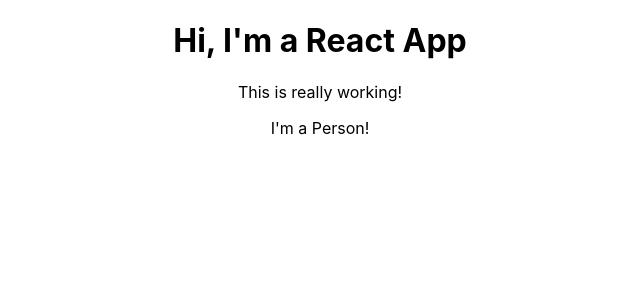
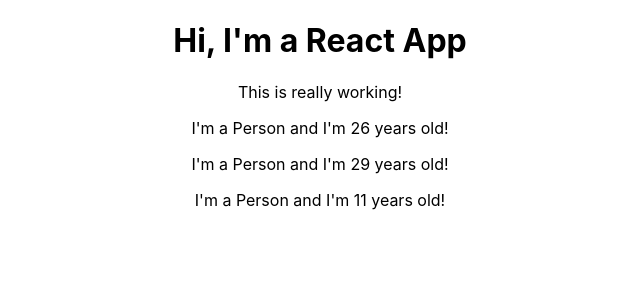
Before and after one commit to jp-ryuji/udemy-react-complete-guide, a React (Create React App) app in the folder session3/react-complete-guide/: page / in a window 1280 px wide. Shown: the top 300 px of the page, without its empty margins (320-960 px from the left). Built offline with nearby package versions, Linux system fonts and the light colour scheme.

Commit message:
35. Outputting Dynamic Content

```diff
--- a/session3/react-complete-guide/src/App.js
+++ b/session3/react-complete-guide/src/App.js
@@ -9,6 +9,8 @@
       <h1>Hi, I'm a React App</h1>
       <p>This is really working!</p>
       <Person />
+      <Person />
+      <Person />
     </div>
   );
 }
--- a/session3/react-complete-guide/src/Person/Person.js
+++ b/session3/react-complete-guide/src/Person/Person.js
@@ -1,7 +1,7 @@
 import React from 'react';
 
 const person = () => {
-  return <p>I'm a Person!</p>
+  return <p>I'm a Person and I'm {Math.floor(Math.random() * 30)} years old!</p>
 }
 
 export default person;
```
